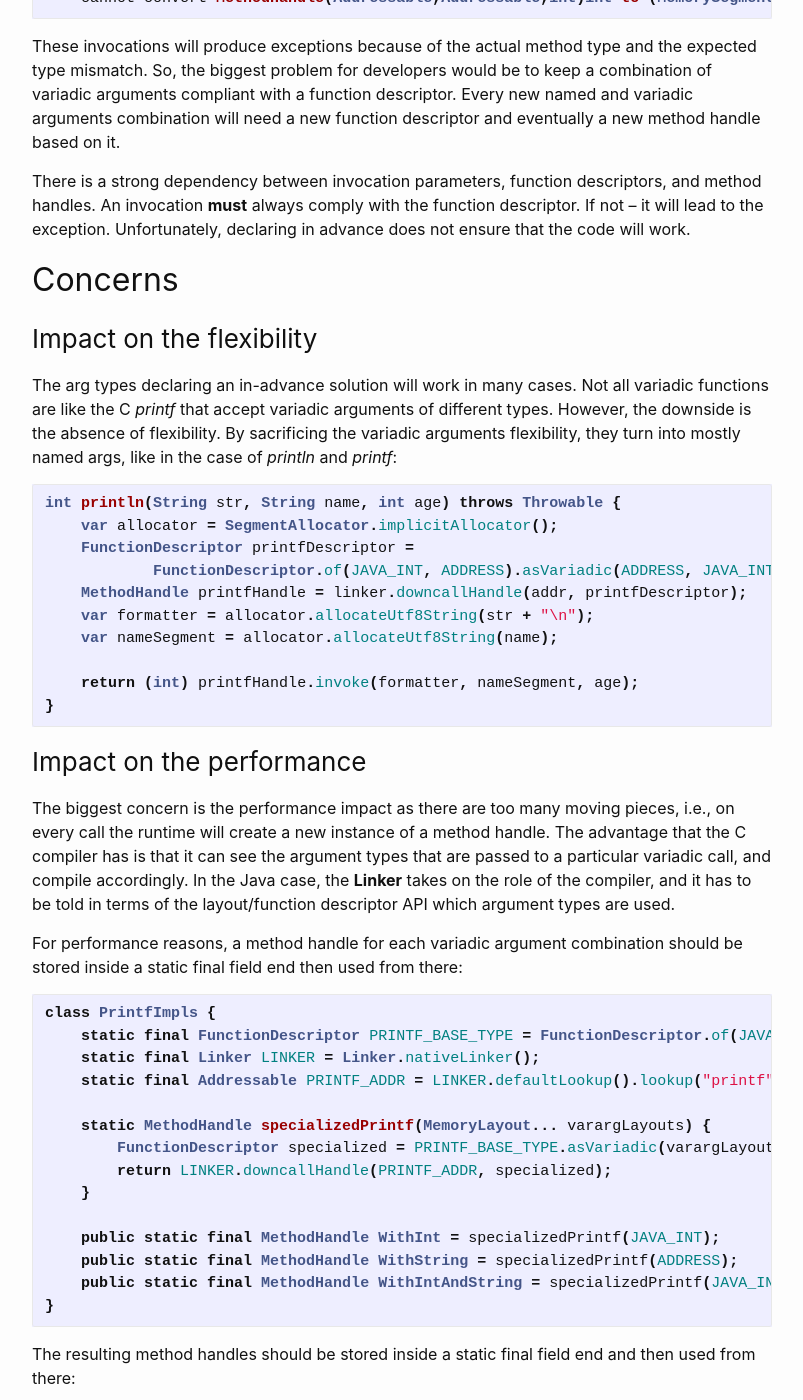
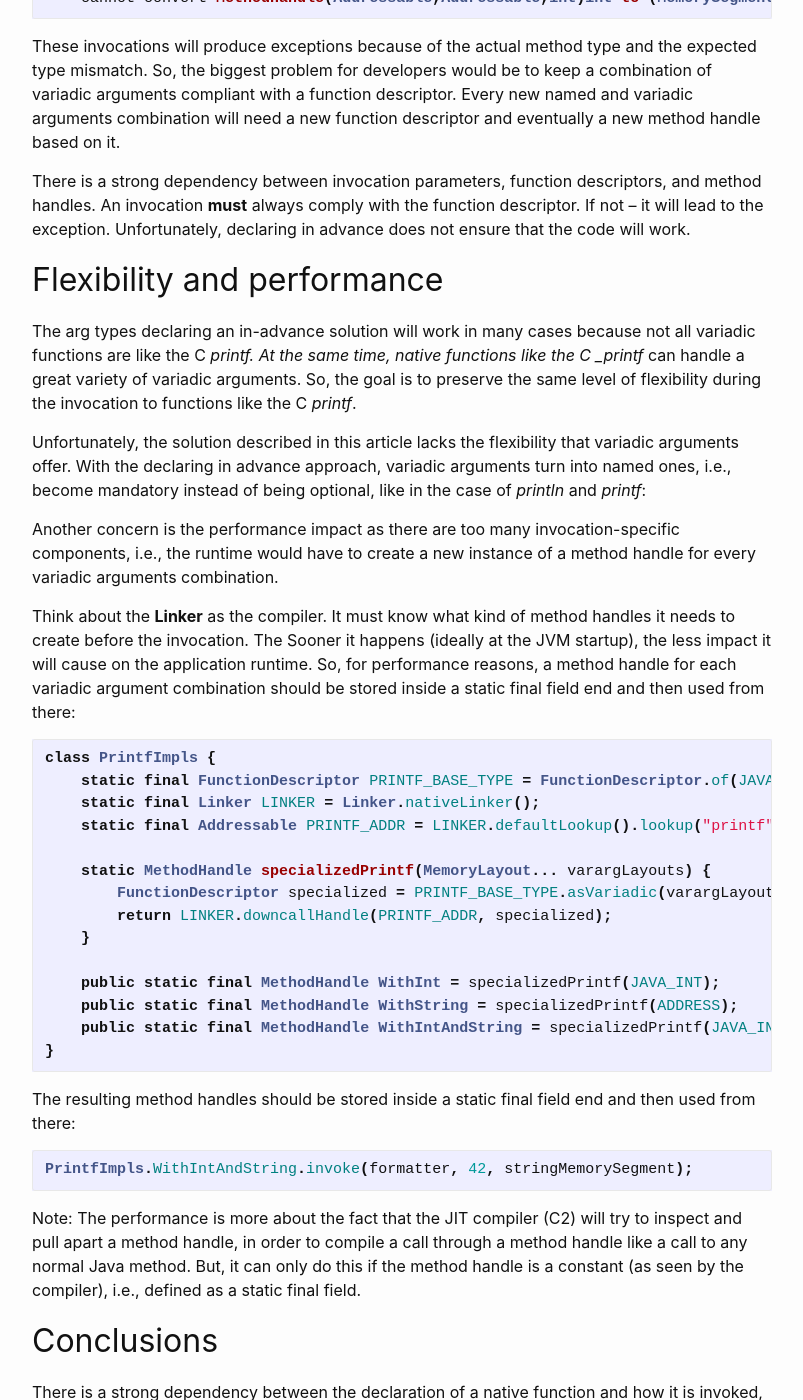
Before and after one commit to denismakogon/denismakogon.github.io, a Jekyll site: the page built from _posts/2022-06-14-introduction-to-project-panama-part-2-simplified-variadic-functions.markdown, in a window 1280 px wide and 1400 px high, scrolled down 5699 px. Shown: the whole window, without its empty margins (238-1041 px from the left). Built offline with Jekyll 4.4.1, drawn with Linux system fonts in a browser that asks for light colours.

Commit message:
rewriting the last chapter

````diff
--- a/_posts/2022-06-14-introduction-to-project-panama-part-2-simplified-variadic-functions.markdown
+++ b/_posts/2022-06-14-introduction-to-project-panama-part-2-simplified-variadic-functions.markdown
@@ -204,32 +204,20 @@ So, the biggest problem for developers would be to keep a combination of variadi
 There is a strong dependency between invocation parameters, function descriptors, and method handles. An invocation **must** always comply with the function descriptor. If not -- it will lead to the exception.
 Unfortunately, declaring in advance does not ensure that the code will work.
 
-## Concerns
+## Flexibility and performance
 
-### Impact on the flexibility
+The arg types declaring an in-advance solution will work in many cases because not all variadic functions are like the C _printf.
+At the same time, native functions like the C _printf_ can handle a great variety of variadic arguments.
+So, the goal is to preserve the same level of flexibility during the invocation to functions like the C _printf_.
 
-The arg types declaring an in-advance solution will work in many cases. Not all variadic functions are like the C _printf_ that accept variadic arguments of different types.
-However, the downside is the absence of flexibility. By sacrificing the variadic arguments flexibility, they turn into mostly named args, like in the case of _println_ and _printf_:
-```java
-int println(String str, String name, int age) throws Throwable {
-    var allocator = SegmentAllocator.implicitAllocator();
-    FunctionDescriptor printfDescriptor =
-            FunctionDescriptor.of(JAVA_INT, ADDRESS).asVariadic(ADDRESS, JAVA_INT);
-    MethodHandle printfHandle = linker.downcallHandle(addr, printfDescriptor);
-    var formatter = allocator.allocateUtf8String(str + "\n");
-    var nameSegment = allocator.allocateUtf8String(name);
+Unfortunately, the solution described in this article lacks the flexibility that variadic arguments offer.
+With the declaring in advance approach, variadic arguments turn into named ones, i.e., become mandatory instead of being optional, like in the case of _println_ and _printf_:
 
-    return (int) printfHandle.invoke(formatter, nameSegment, age);
-}
-```
+Another concern is the performance impact as there are too many invocation-specific components, i.e., the runtime would have to create a new instance of a method handle for every variadic arguments combination.
 
-### Impact on the performance
-
-The biggest concern is the performance impact as there are too many moving pieces, i.e., on every call the runtime will create a new instance of a method handle.
-The advantage that the C compiler has is that it can see the argument types that are passed to a particular variadic call, and compile accordingly.
-In the Java case, the **Linker** takes on the role of the compiler, and it has to be told in terms of the layout/function descriptor API which argument types are used.
-
-For performance reasons, a method handle for each variadic argument combination should be stored inside a static final field end then used from there:
+Think about the **Linker** as the compiler. It must know what kind of method handles it needs to create before the invocation.
+The Sooner it happens (ideally at the JVM startup), the less impact it will cause on the application runtime.
+So, for performance reasons, a method handle for each variadic argument combination should be stored inside a static final field end and then used from there:
 ```java
 class PrintfImpls {
     static final FunctionDescriptor PRINTF_BASE_TYPE = FunctionDescriptor.of(JAVA_INT, ADDRESS);
@@ -251,6 +239,10 @@ The resulting method handles should be stored inside a static final field end an
 PrintfImpls.WithIntAndString.invoke(formatter, 42, stringMemorySegment);
 ```
 
+Note: The performance is more about the fact that the JIT compiler (C2) will try to inspect and pull apart a method handle,
+in order to compile a call through a method handle like a call to any normal Java method.
+But, it can only do this if the method handle is a constant (as seen by the compiler), i.e., defined as a static final field.
+
 ## Conclusions
 
 There is a strong dependency between the declaration of a native function and how it is invoked, so a function must be invoked exactly as it was declared, i.e., there's no flexibility.
````
